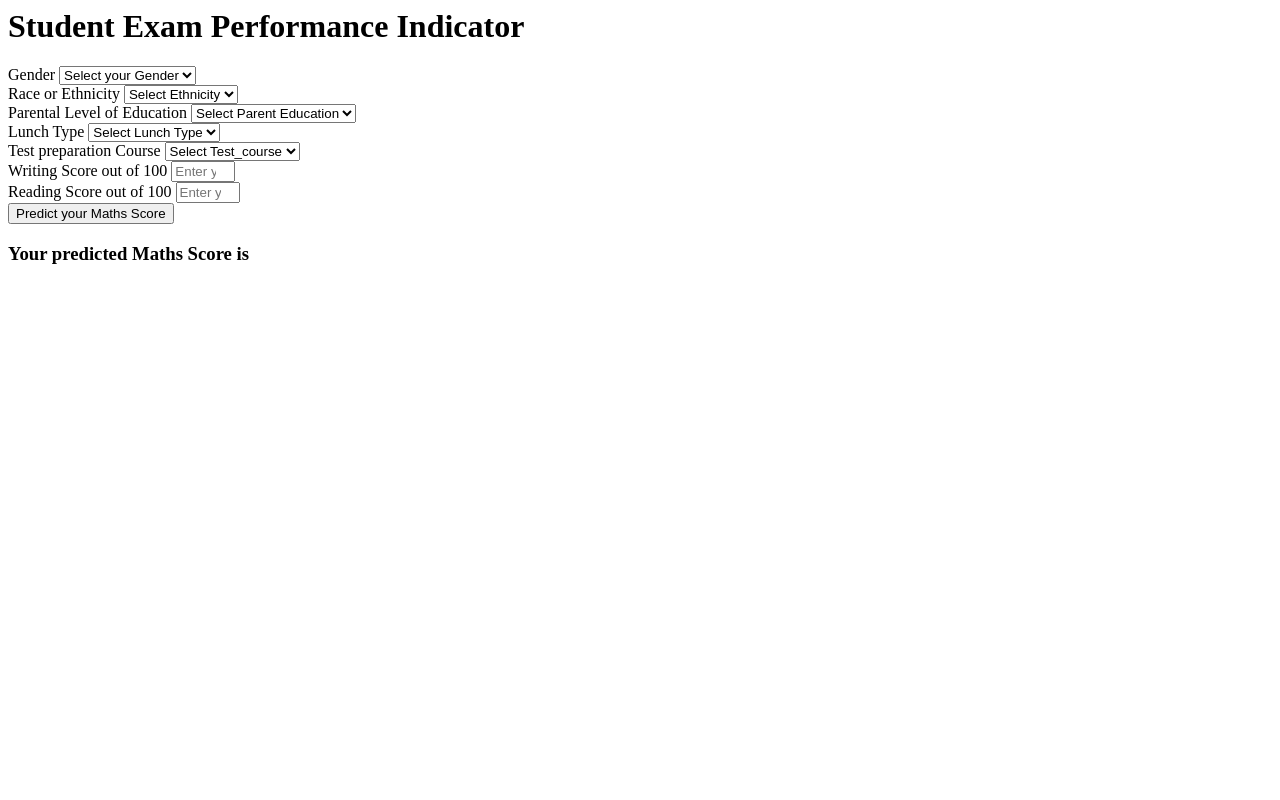
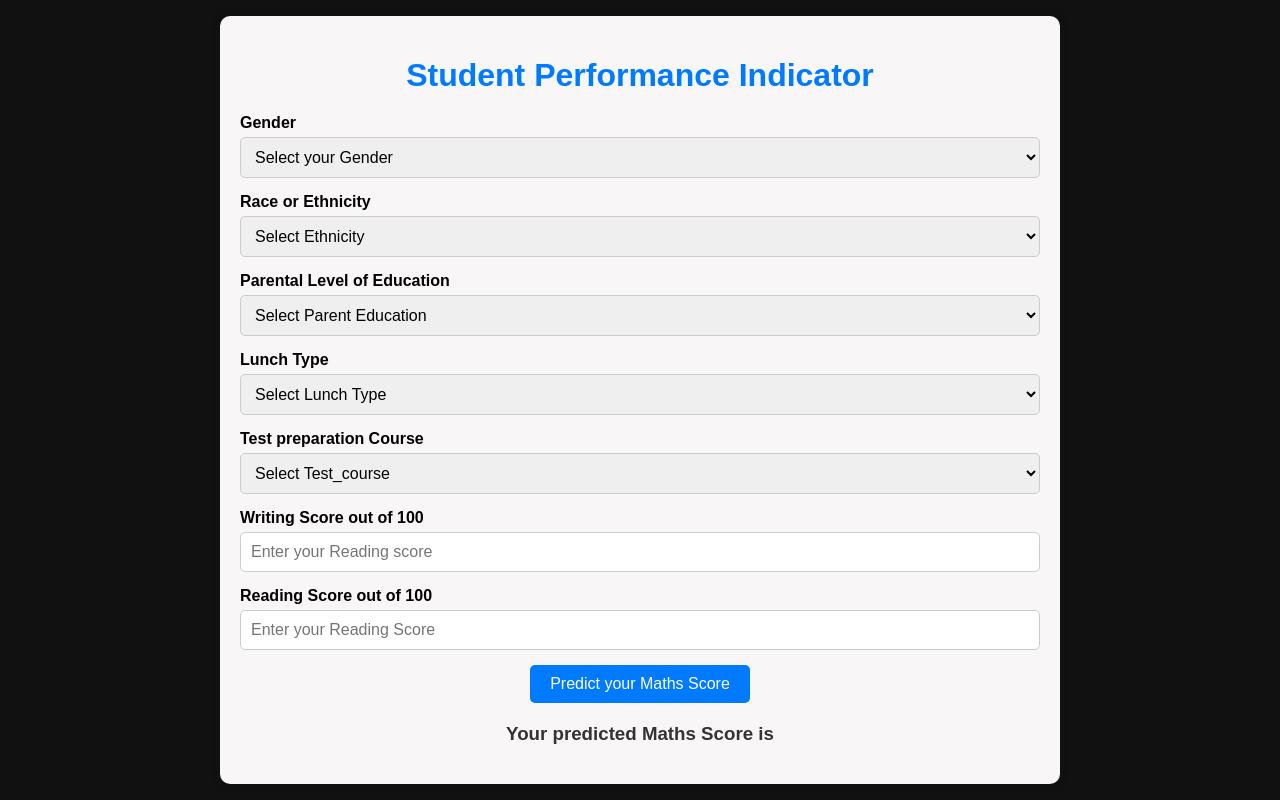
Before and after one commit to chandima2000/end-to-end-data-science-project, a Flask app: page /predict in a window 1280 px wide. Run offline with Flask 3, Linux system fonts and the light colour scheme.

Commit message:
add styling

```diff
--- /dev/null
+++ b/static/home.css
@@ -0,0 +1,71 @@
+
+body {
+    font-family: Arial, sans-serif;
+    background-color: #111111;
+    margin: 0;
+    padding: 0;
+    display: flex;
+    justify-content: center;
+    align-items: center;
+    height: auto;
+
+}
+
+
+.login {
+    background-color: #f8f6f6;
+    padding: 20px;
+    border-radius: 10px;
+    box-shadow: 0 0 10px rgba(0, 0, 0, 0.1);
+    width: 800px;
+    text-align: center;
+}
+
+h1 {
+    color: #007bff;
+    margin-bottom: 20px;
+}
+
+.form-label {
+    display: block;
+    text-align: left;
+    margin-bottom: 5px;
+    font-weight: bold;
+}
+
+.form-control {
+    width: 100%;
+    padding: 10px;
+    margin-bottom: 15px;
+    border: 1px solid #ccc;
+    border-radius: 5px;
+    font-size: 1em;
+}
+
+.form-control:focus {
+    outline: none;
+    border-color: #007bff;
+}
+
+.btn {
+    background-color: #007bff;
+    color: white;
+    border: none;
+    padding: 10px 20px;
+    border-radius: 5px;
+    cursor: pointer;
+    font-size: 1em;
+}
+
+.btn:hover {
+    background-color: #0056b3;
+}
+
+.placeholder {
+    color: #999;
+}
+
+h3 {
+    margin-top: 20px;
+    color: #333;
+}
--- a/templates/home.html
+++ b/templates/home.html
@@ -1,7 +1,14 @@
 <html>
+
+    <head>
+        <meta charset="UTF-8">
+        <meta name="viewport" content="width=device-width, initial-scale=1.0">
+        <link rel="stylesheet" href="{{ url_for('static', filename='home.css') }}">
+    </head>
+
     <body>
         <div class="login">
-       <h1>Student Exam Performance Indicator</h1>
+        <h1>Student Performance Indicator</h1>
 
         <form action="{{ url_for('predict')}}" method="post">
 
```
Also changed, not shown: static/index.css (added, +34 -0 lines), templates/index.html (+5 -3 lines). Lines whose indentation alone changed are shown as unchanged.
